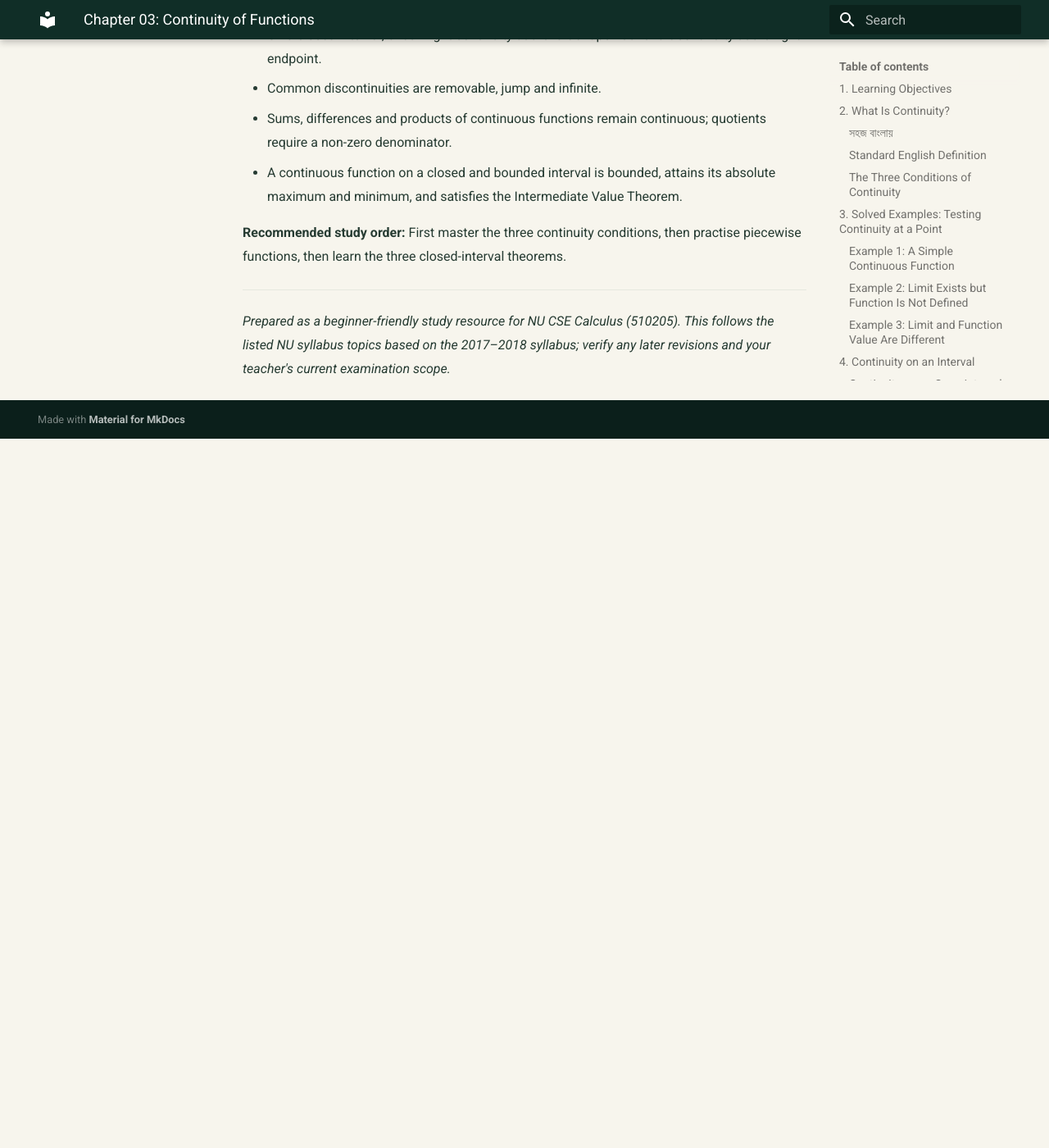
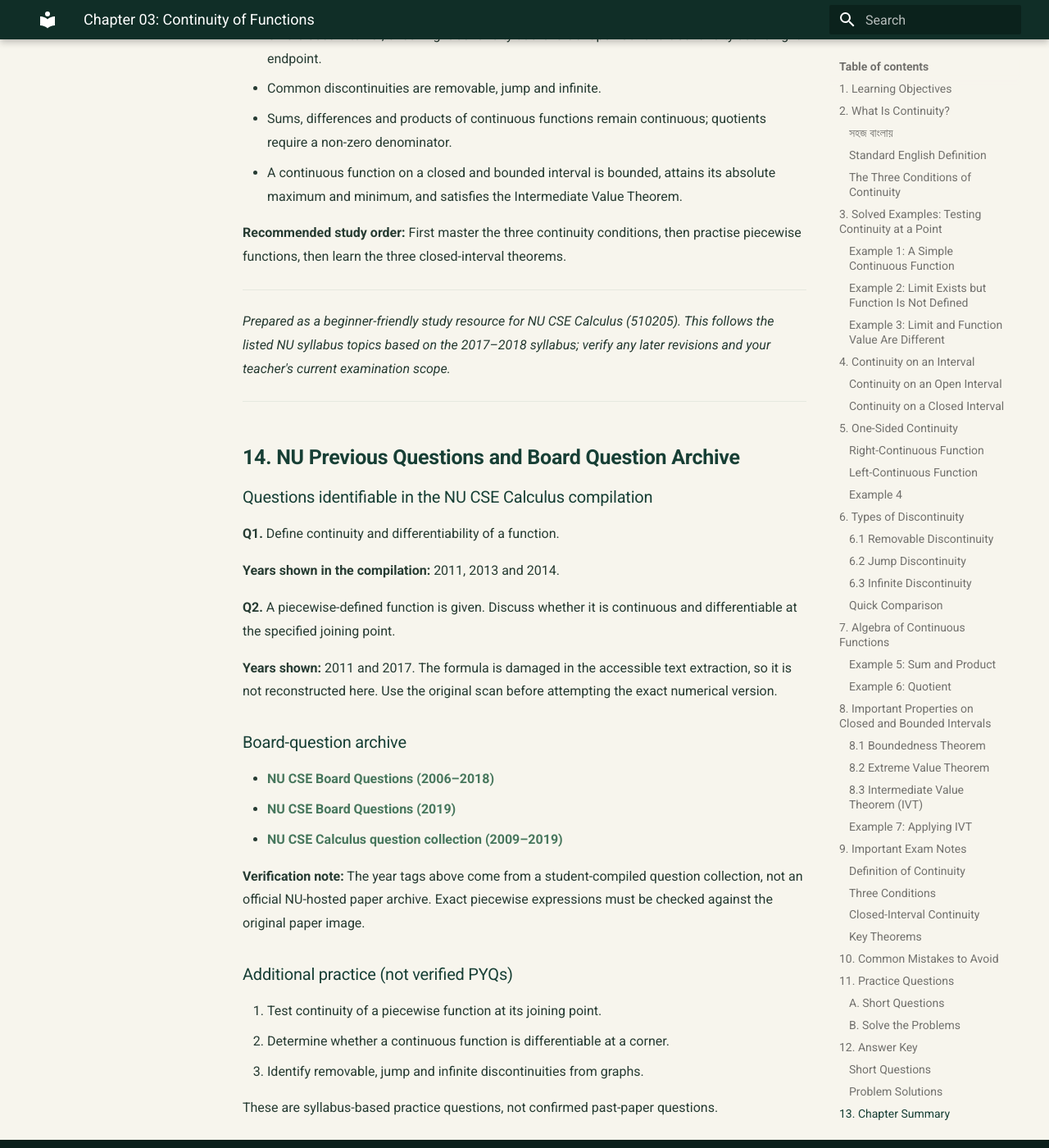
Before and after one commit to taimiyatahsin0-png/nu-cse-notes-store, an MkDocs documentation site: the page built from docs/subjects/cal/chapter-03-continuity-of-functions.md, in a window 1280 px wide and 1400 px high, scrolled down 15727 px. Shown: the whole window at 82% size. Built offline with MkDocs 1.6.1 and Material for MkDocs 9.7.7, drawn with Linux system fonts in a browser that asks for light colours; before the commit the page ends 16262 px from its top, so only the background shows below that.

Commit message:
Add sourced NU PYQ and board archive section

```diff
--- a/docs/subjects/cal/chapter-03-continuity-of-functions.md
+++ b/docs/subjects/cal/chapter-03-continuity-of-functions.md
@@ -750,3 +750,33 @@ f(c)=0.
 ---
 
 *Prepared as a beginner-friendly study resource for NU CSE Calculus (510205). This follows the listed NU syllabus topics based on the 2017–2018 syllabus; verify any later revisions and your teacher's current examination scope.*
+
+---
+
+## 14. NU Previous Questions and Board Question Archive
+
+### Questions identifiable in the NU CSE Calculus compilation
+
+**Q1.** Define continuity and differentiability of a function.
+
+**Years shown in the compilation:** 2011, 2013 and 2014.
+
+**Q2.** A piecewise-defined function is given. Discuss whether it is continuous and differentiable at the specified joining point.
+
+**Years shown:** 2011 and 2017. The formula is damaged in the accessible text extraction, so it is not reconstructed here. Use the original scan before attempting the exact numerical version.
+
+### Board-question archive
+
+- [NU CSE Board Questions (2006–2018)](https://drive.google.com/file/d/1Lodp-nv8jOXRU7SvriRGqNYamqGUIzvM/view?usp=sharing)
+- [NU CSE Board Questions (2019)](https://drive.google.com/file/d/1QZpZoqjEJS5aYXNjSYdwW5bXy66aPi9-/view?usp=sharing)
+- [NU CSE Calculus question collection (2009–2019)](https://www.scribd.com/document/947202575/NU-CSE-1st-Semester-Calculus)
+
+**Verification note:** The year tags above come from a student-compiled question collection, not an official NU-hosted paper archive. Exact piecewise expressions must be checked against the original paper image.
+
+### Additional practice (not verified PYQs)
+
+1. Test continuity of a piecewise function at its joining point.
+2. Determine whether a continuous function is differentiable at a corner.
+3. Identify removable, jump and infinite discontinuities from graphs.
+
+These are syllabus-based practice questions, not confirmed past-paper questions.
```
